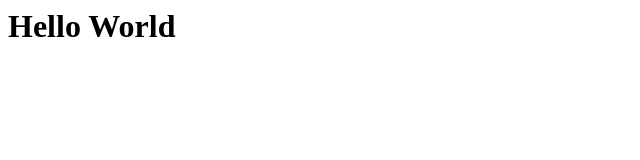
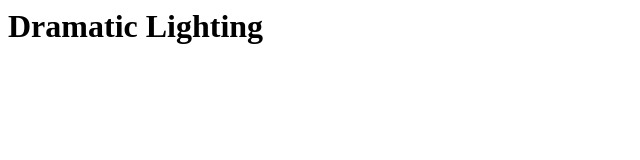
Before and after one commit to FedericaAlbani/FedericaAlbani.github.io, a plain HTML site: page index.html in a window 1280 px wide. Shown: the whole page, without its empty margins (0-640 px from the left). Drawn offline with Linux system fonts and the light colour scheme.

Commit message:
Update index.html

```diff
--- a/index.html
+++ b/index.html
@@ -1 +1 @@
-<h1> Hello World </h1>
+<h1> Dramatic Lighting </h1>
```
